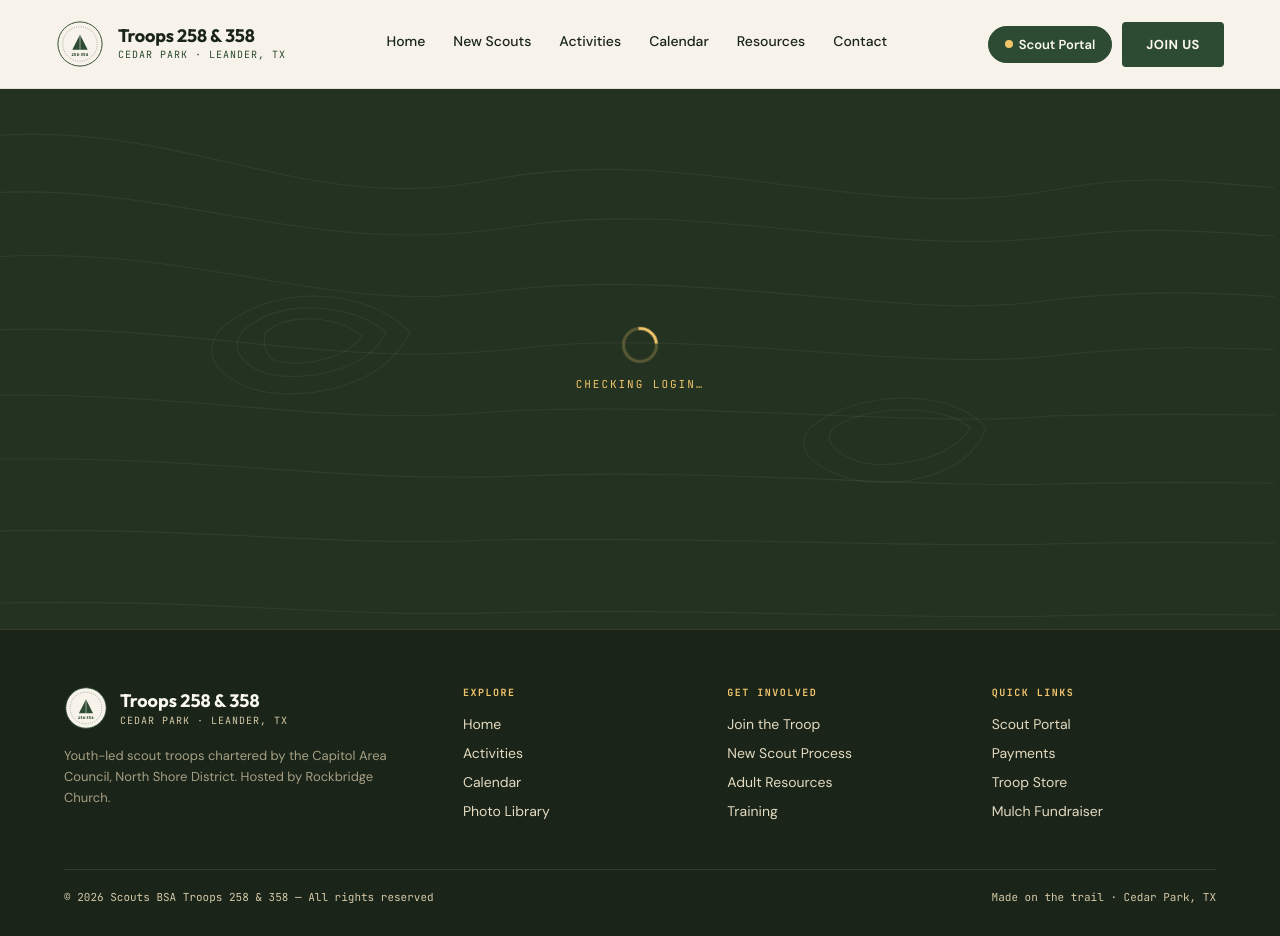
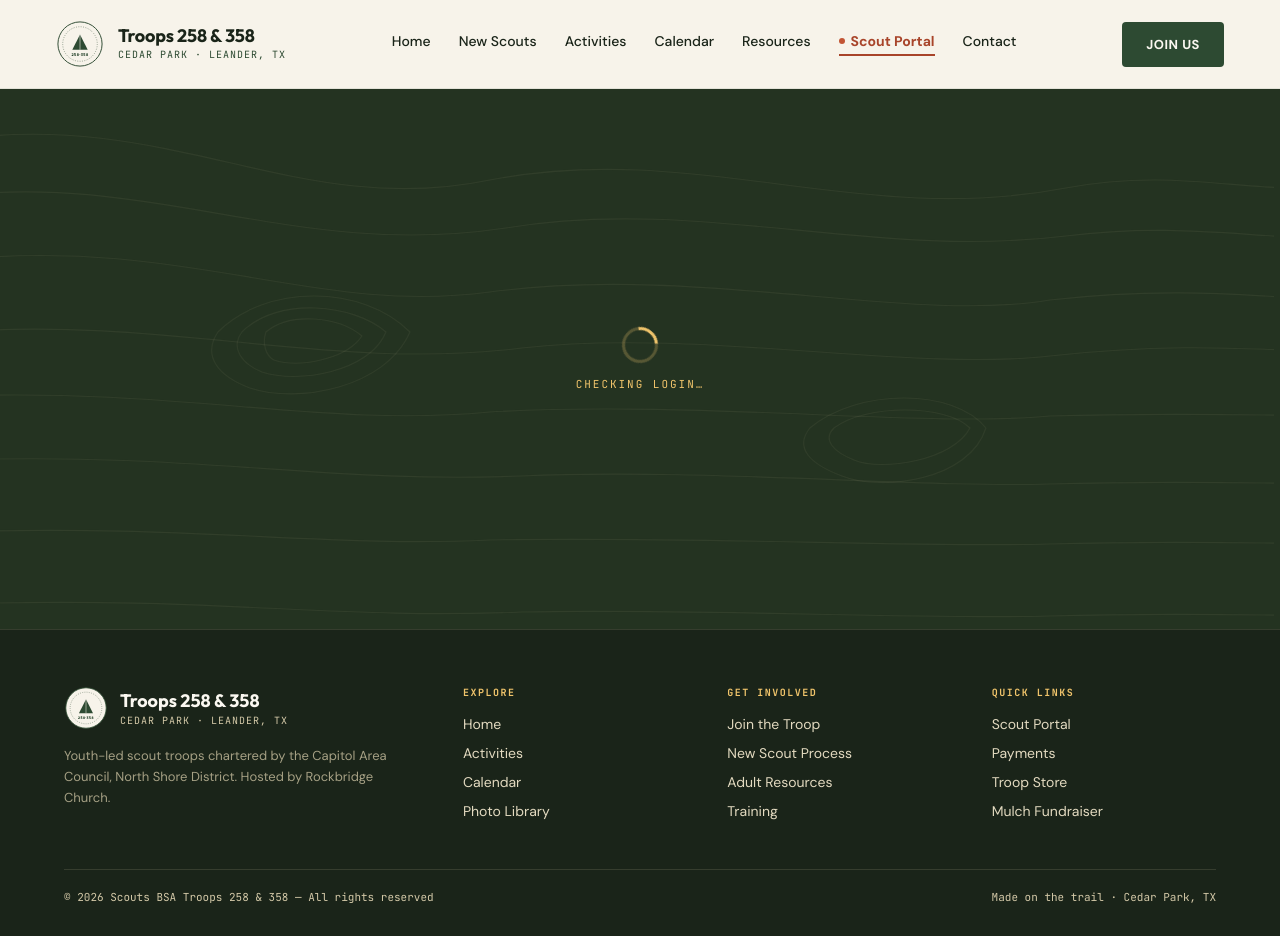
Before and after one commit to jhickman55/Scouts258and358, a Jekyll site: the page built from scout-portal/index.html, in a window 1280 px wide. Built offline with Jekyll 4.4.1, drawn with Linux system fonts in a browser that asks for light colours; comment, search, counter and statistics services are not loaded.

Commit message:
Move Scout Portal into main nav links
Slot the Scout Portal entry between Resources and Contact as a
regular nav link with a small clay dot indicator, instead of a
right-side pill button. Fixes the persistent floating Scout Portal
button on mobile — it now collapses into the burger menu with the
rest of the navigation.

Co-Authored-By: Claude Opus 4.7 (1M context) <noreply@anthropic.com>

```diff
--- a/_includes/site-nav.html
+++ b/_includes/site-nav.html
@@ -29,12 +29,12 @@
     <a class="site-nav__link {% if is_activities %}site-nav__link--active{% endif %}" href="{{ '/activities/' | relative_url }}">Activities</a>
     <a class="site-nav__link {% if is_calendar %}site-nav__link--active{% endif %}" href="{{ '/calendar/' | relative_url }}">Calendar</a>
     <a class="site-nav__link {% if is_resources %}site-nav__link--active{% endif %}" href="{{ '/resources/' | relative_url }}">Resources</a>
+    <a class="site-nav__link site-nav__link--portal {% if is_portal %}site-nav__link--active{% endif %}" href="{{ '/scout-portal/' | relative_url }}">Scout Portal</a>
     <a class="site-nav__link {% if is_contact %}site-nav__link--active{% endif %}" href="{{ '/contact/' | relative_url }}">Contact</a>
   </div>
 
   <div class="site-nav__cta">
     <button class="site-nav__burger" id="site-nav-burger" aria-controls="site-nav-links" aria-expanded="false">Menu</button>
-    <a class="site-nav__portal {% if is_portal %}site-nav__portal--active{% endif %}" href="{{ '/scout-portal/' | relative_url }}">Scout Portal</a>
     <a class="btn btn-oak" href="{{ '/contact/' | relative_url }}">Join Us</a>
   </div>
 </nav>
--- a/assets/css/scouts.css
+++ b/assets/css/scouts.css
@@ -422,38 +422,19 @@ a { color: inherit; }
   letter-spacing: 0.1em;
   text-transform: uppercase;
 }
-.site-nav__portal {
+.site-nav__link--portal {
   display: inline-flex;
   align-items: center;
   gap: 6px;
-  padding: 9px 16px;
-  border-radius: 999px;
-  border: 1.5px solid var(--oak-700);
-  color: var(--oak-700);
-  background: transparent;
-  font-family: var(--font-body);
-  font-weight: 600;
-  font-size: 13px;
-  text-decoration: none;
-  white-space: nowrap;
-  transition: background-color .15s, color .15s;
-}
-.site-nav__portal::before {
+}
+.site-nav__link--portal::before {
   content: "";
-  width: 8px;
-  height: 8px;
+  width: 6px;
+  height: 6px;
   border-radius: 50%;
   background: var(--clay-500);
-}
-.site-nav__portal:hover {
-  background: var(--oak-700);
-  color: var(--paper-bright);
-}
-.site-nav__portal--active {
-  background: var(--oak-700);
-  color: var(--paper-bright);
-}
-.site-nav__portal--active::before { background: var(--sun-soft); }
+  flex-shrink: 0;
+}
 
 /* ──────────────────────────────────────────
    Site footer
```
